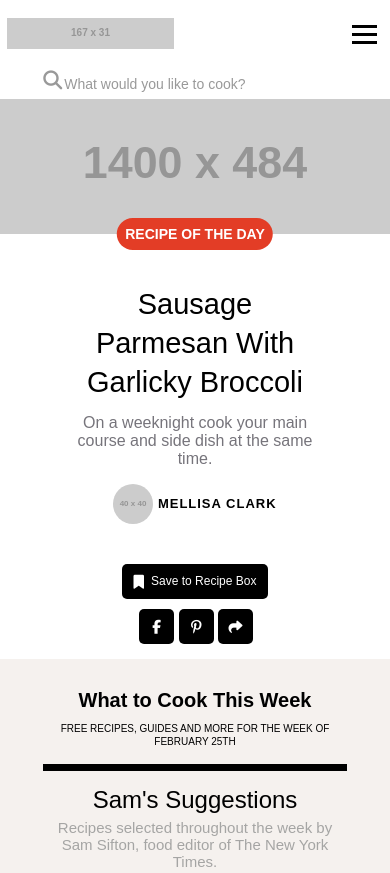
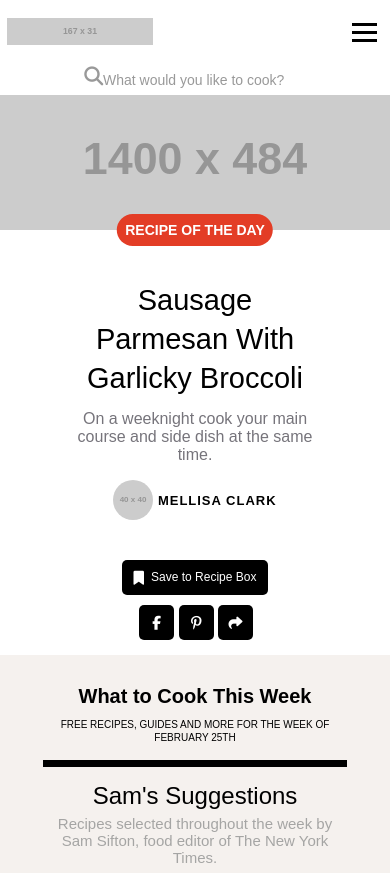
Before and after one commit to sdhanrajaxioned/cooking_Sass, a website: page index.html in a window 390 px wide. Shown: the top 873 px of the page. Drawn offline with Linux system fonts and the light colour scheme; placeholder pictures from the web are drawn by us.

Commit message:
fixed search form alignment

```diff
--- a/assets/sass/layout/_header.scss
+++ b/assets/sass/layout/_header.scss
@@ -18,7 +18,10 @@ header {
     border-right: 1px solid #6B6B69;
 
     @include breakpoints(mobile) {
-      & { border-right: none; }
+      & {
+        border-right: none;
+        flex-basis: 50%;
+       }
     }
   }
 
@@ -39,14 +42,23 @@ header {
 
     @include breakpoints(mobile) {
       & {
+        padding-left: 0;
+        margin: 0 auto;
+        flex-basis: auto;
         order: 3;
-        flex-grow: 1;
       }
     }
   }
 
   @at-root
-  .search-container { flex-grow: 1;}
+  .search-container {
+    flex-grow: 1;
+
+    @include breakpoints(mobile) {
+      width: 200px;
+      flex-grow: initial;
+    }
+  }
 
   @at-root
   #search-field {
@@ -93,7 +105,8 @@ header {
     @include breakpoints(mobile) {
       &::before {
         bottom: 9px;
-        left: 36px;
+        left: 0;
+        transform: translateX(-25%);
       }
     }
   }
```
Also changed, not shown: assets/css/style.css, 1 other file.
